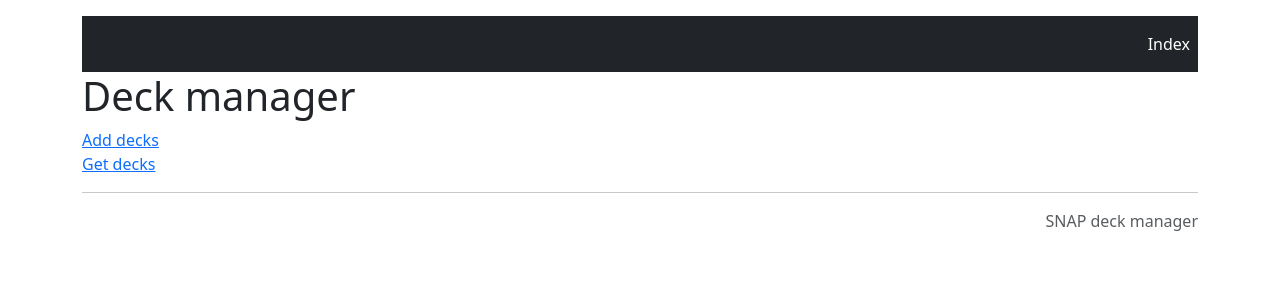
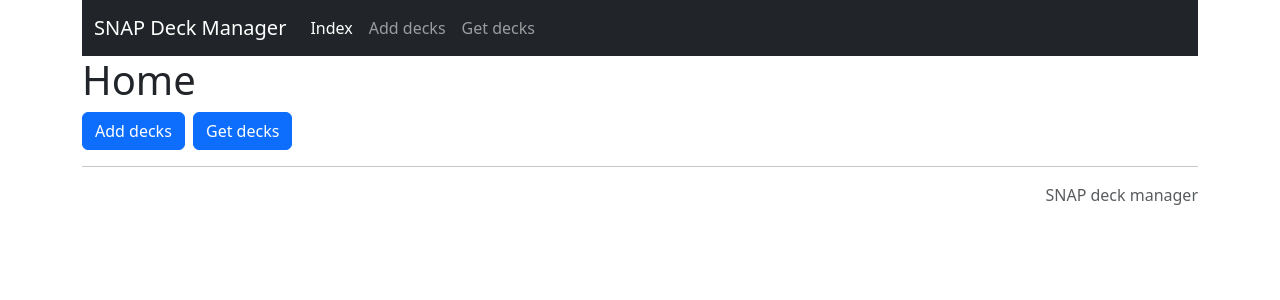
Before and after one commit to jboscomendoza/snap-deck-manager, a Flask app: page / in a window 1280 px wide. Shown: the top 300 px of the page. Run offline with Flask 3, Linux system fonts and the light colour scheme; parts of the project's set-up code (start-up, migrations or seed data) failed here and were passed over; some libraries are stand-ins or nearby versions.

Commit message:
Template styling

```diff
--- a/app/decks/routes.py
+++ b/app/decks/routes.py
@@ -22,15 +22,20 @@ with open(PATH_CARDS_JSON, mode="r") as f:
 
 @bp.route("/", methods=["GET", "POST"])
 def index():
-    title="Deck manager"
+    title="Home"
+    urls = {
+        "Add decks":"add_decks",
+        "Get decks":"get_decks",
+        }
     return render_template(
         "index.html",
         title=title,
+        urls=urls,
         )
 
 @bp.route("/add-decks/", methods=["GET", "POST"])
 def add_decks():
-    title="Add decks"
+    title="Add new deck"
     form=FormDecks()
     if form.validate_on_submit() and request.method == "POST":
         deck_name     = request.form["name"]
--- a/app/templates/add-decks.html
+++ b/app/templates/add-decks.html
@@ -2,7 +2,7 @@
 
 {% block content %}
 
-<div class="row d-flex justify-content-center">
+<div class="row">
     <form class="col-lg-6" method="POST" name="add-decks">
         {% from "bootstrap5/form.html" import render_form %}
         {{ render_form(
--- a/app/templates/base.html
+++ b/app/templates/base.html
@@ -15,7 +15,7 @@
 </head>
 
 <body>
-    <div class="container" style="margin-top:1em;">
+    <div class="container">
         {% include "navbar.html" %}
         <div class="row">
             <p class="h1">{{ title }}</p>
--- a/app/templates/card.html
+++ b/app/templates/card.html
@@ -2,7 +2,7 @@
 {% block content %}
 
 {% for key in keys %}
-<div class="row">
+<div class="row mb-2">
     <div class="col-lg-1 col-2">
         <span class="fw-bold"> {{ key | title }} </span>
     </div>
--- a/app/templates/deck.html
+++ b/app/templates/deck.html
@@ -1,7 +1,7 @@
 {% extends "base.html" %}
 {% block content %}
 
-<div class="row">
+<div class="row mb-2">
     <div class="col-1">
         <span class="fw-bold">Tags</span>
     </div>
@@ -10,6 +10,9 @@
         <span class="badge bg-primary rounded-pill">{{ tag.name }}</span>
         {% endfor %}
     </div>
+</div>
+
+<div class="row mb-2">
     <div class="col-1">
         <span class="fw-bold">Code</span>
     </div>
--- a/app/templates/index.html
+++ b/app/templates/index.html
@@ -1,16 +1,18 @@
 {% extends "base.html" %}
-{% from "bootstrap5/form.html" import render_form %}
 
 {% block content %}
 
 <div class="row">
-            <a href="{{ url_for("decks.add_decks") }}">
-                Add decks
-            </a>
-
-            <a href="{{ url_for("decks.get_decks") }}">
-                Get decks
-            </a>
+    <div class="col-12">
+        {% for key, value in urls.items() %}
+        <a
+        href={{ url_for("decks."+value) }}
+        class="btn btn-primary btn-md me-1"
+        >
+        {{ key }}
+        </a>
+        {% endfor %}
+    </div>
 </div>
 
 {% endblock content %}
--- a/app/templates/navbar.html
+++ b/app/templates/navbar.html
@@ -1,6 +1,7 @@
 {% from 'bootstrap5/nav.html' import render_nav_item %}
 <nav class="navbar navbar-expand-md navbar-dark bg-dark">
     <div class="container-fluid">
+        <span class="navbar-brand">SNAP Deck Manager</span>
         <button
         class="navbar-toggler"
         type="button"
@@ -10,12 +11,14 @@
         aria-expanded="false"
         aria-label="Toggle navigation"
         >
-            <span class="navbar-toggler-icon"></span>
+        <span class="navbar-toggler-icon"></span>
         </button>
-    </div>
-    <div class="collapse navbar-collapse" id="navbarMain">
-        <ul class="navbar-nav me-auto mb-2 mb-xl-0">
+        <div class="collapse navbar-collapse" id="navbarMain">
+            <ul class="navbar-nav">
             {{ render_nav_item("decks.index", "Index")}}
-        </ul>
+            {{ render_nav_item("decks.add_decks", "Add decks")}}
+            {{ render_nav_item("decks.get_decks", "Get decks")}}
+            </ul>
+        </div>
     </div>
 </nav>
```
